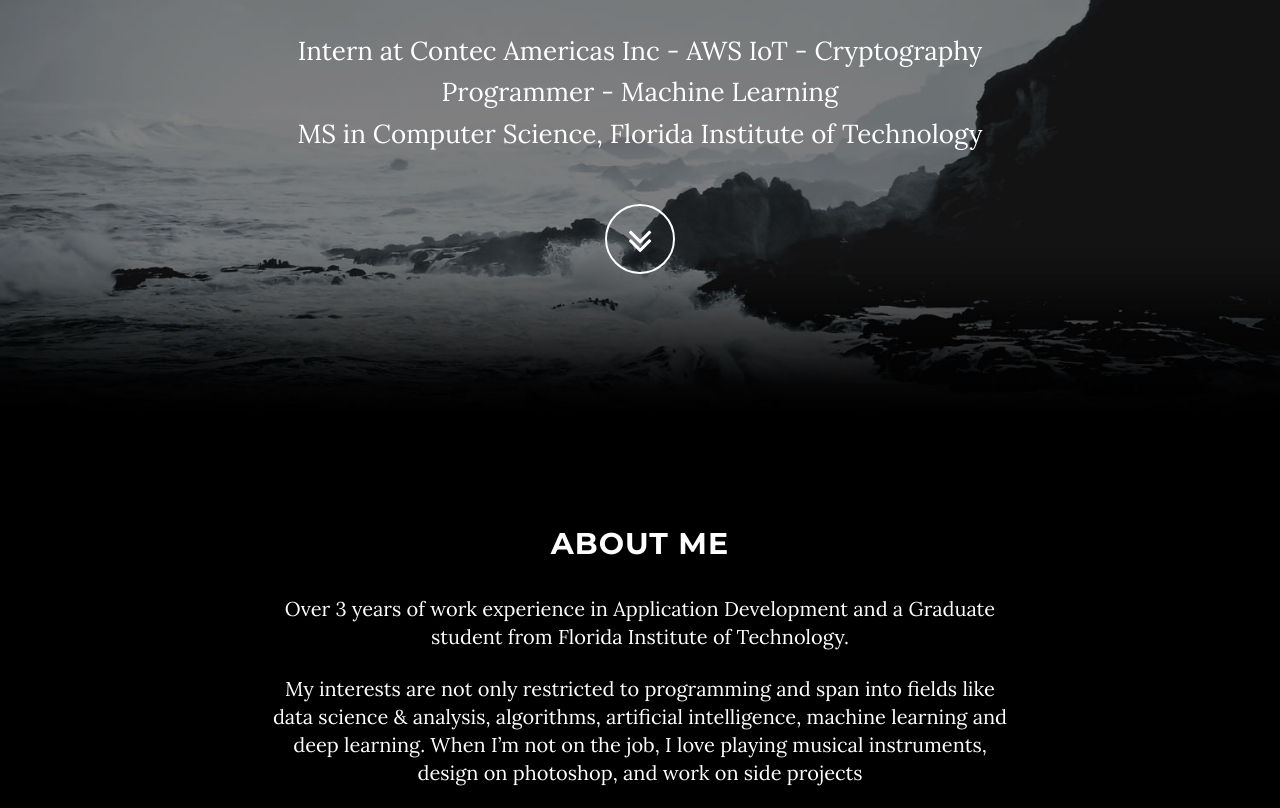
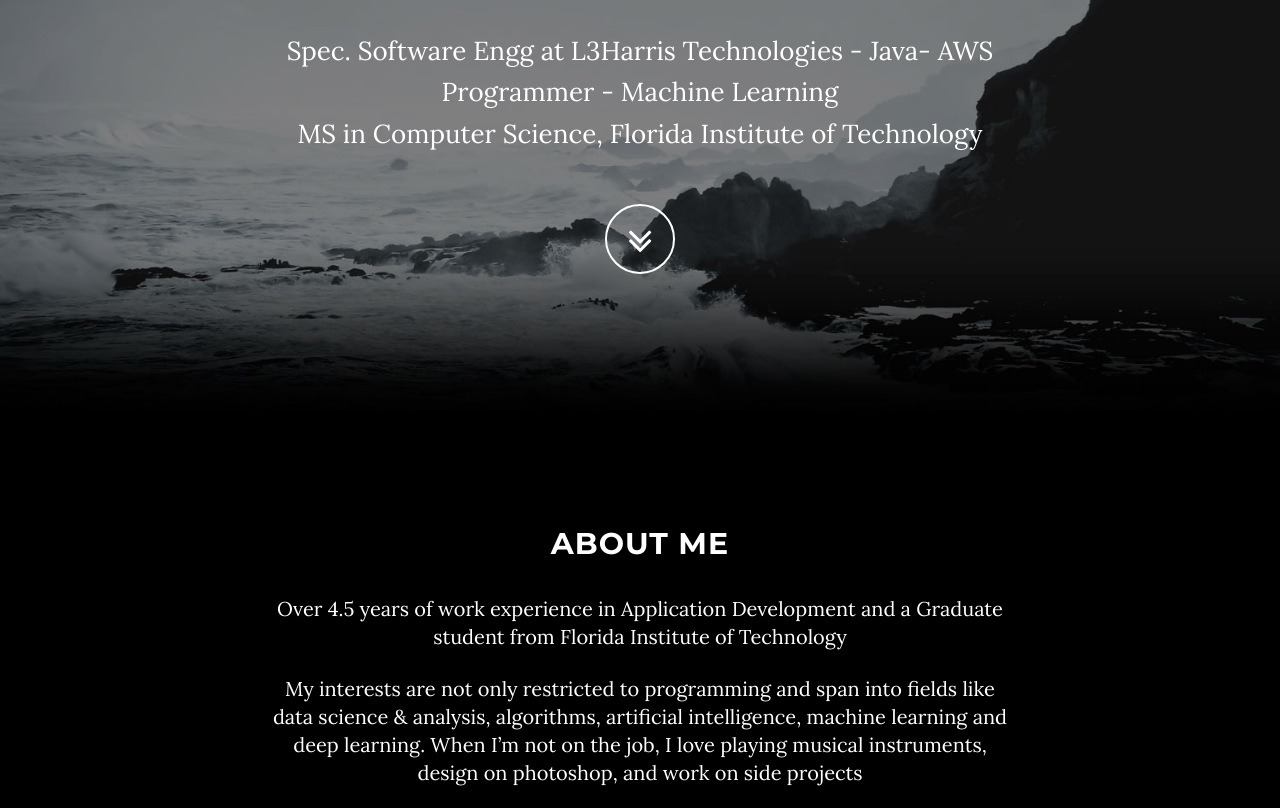
Before and after one commit to denverlobo/portfolio, a website: page index.html in a window 1280 px wide. Shown: the part 373-1181 px from the top of the page. Drawn offline with nearby package versions, Linux system fonts and the light colour scheme.

Commit message:
Update- 06/15/2018
Signed-off-by: Denver Lobo <denver.lobo1990@gmail.com>

```diff
--- a/index.html
+++ b/index.html
@@ -78,7 +78,7 @@
                 </div>
                 <div class="col-md-8 col-md-offset-2">
                     <h1 class="brand-heading">Denver Lobo</h1>
-                    <p class="intro-text">Intern at Contec Americas Inc - AWS IoT - Cryptography<br> Programmer - Machine Learning
+                    <p class="intro-text">Spec. Software Engg at L3Harris Technologies - Java- AWS<br> Programmer - Machine Learning
                         <br>MS in Computer Science, Florida Institute of Technology</p>
                     <a href="#about" class="btn btn-circle page-scroll">
                         <i class="fa fa-angle-double-down animated"></i>
@@ -94,7 +94,7 @@
     <div class="row">
         <div class="col-lg-8 col-lg-offset-2">
             <h2>About Me</h2>
-            <p class="text-font">Over 3 years of work experience in Application Development and a Graduate student from Florida Institute of Technology.</p>
+            <p class="text-font">Over 4.5 years of work experience in Application Development and a Graduate student from Florida Institute of Technology</p>
             <p class="text-font">My interests are not only restricted to programming and span into fields like data science & analysis, algorithms, artificial intelligence, machine learning and deep learning. When I’m not on the job, I love playing musical instruments, design on photoshop, and work on side projects</p>
             <p class="text-font">Currently I work with building secure IoT farameworks, develop secure applications, innovate enhancements to embedded systems, build secure libraries for embedded systems, building Machine Learning models etc </p>
             <p class="text-font">Competencies: Data science, Machine learning, Deep learning, Python/Java/C++/AngularJS/HTML5/CSS/javascript/ Node.js/TensorFlow/pyTorch/Git/AWS/Docker/Kubernetes/Ansible </p>
```
Also changed, not shown: 1 other file.
